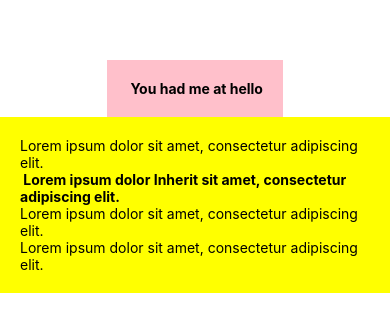
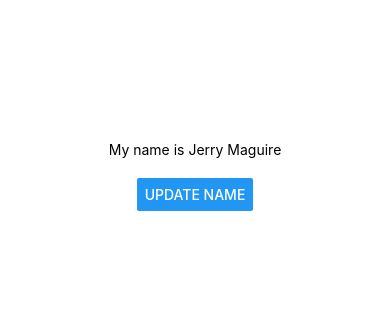
Before and after one commit to viveshCodes/rn-outset, a React Native app: screen / in a window 390 px wide. Shown: the part 246-578 px from the top of the page. Built offline with nearby package versions, Linux system fonts and the light colour scheme.

Commit message:
Add concept of state

```diff
--- a/App.js
+++ b/App.js
@@ -1,21 +1,24 @@
 import { StatusBar } from 'expo-status-bar'
-import React from 'react'
-import { StyleSheet, Text, View } from 'react-native';
+import React, {useState} from 'react'
+import { StyleSheet, Text, View, Button } from 'react-native';
 
 export default function App() {
+  const [name, setName] = useState('Jerry Maguire')
 
+  const updateName = ()=>{
+    setName('Vivesh')
+  }
   return (
     <View style={styles.container}>
-      <View style={styles.header}>
-        <Text style={styles.boldText}> You had me at hello</Text>
+
+      <View style={styles.body}>
+        <Text>My name is {name}</Text>
       </View>
-      <View style={styles.body}>
-        <Text>Lorem ipsum dolor sit amet, consectetur adipiscing elit. </Text>
-        <Text style={styles.boldText}> Lorem ipsum dolor <Text>Inherit</Text> sit amet, consectetur adipiscing elit. </Text>
-        <Text>Lorem ipsum dolor sit amet, consectetur adipiscing elit. </Text>
-        <Text>Lorem ipsum dolor sit amet, consectetur adipiscing elit. </Text>
+
+      <View style={styles.buttonContainer}>
+        <Button title='update name' onPress={updateName}/>
       </View>
-      <StatusBar style="auto" />
+
     </View>
   );
 }
@@ -27,16 +30,8 @@ const styles = StyleSheet.create({
     alignItems: 'center',
     justifyContent: 'center',
   },
-  header:{
-    backgroundColor:'pink',
-    padding:20
-  },
-  boldText:{
-    fontWeight:'bold'
-  },
-  body:{
-    backgroundColor:'yellow',
-    padding:20,
-    fontWeight: 'bold'
+
+  buttonContainer:{
+    marginTop:20
   }
 });
```
